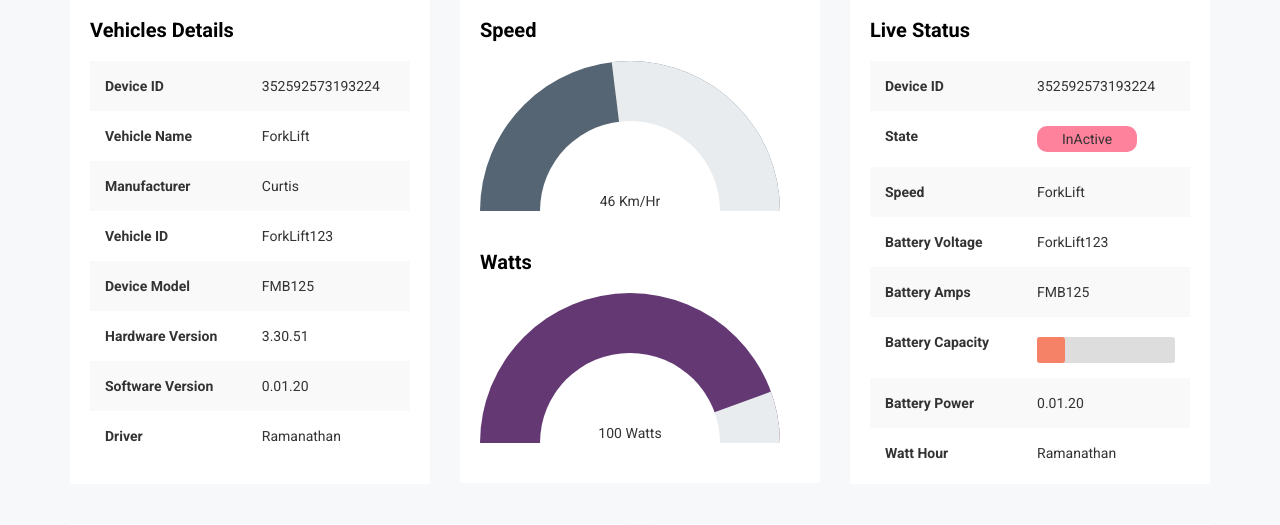
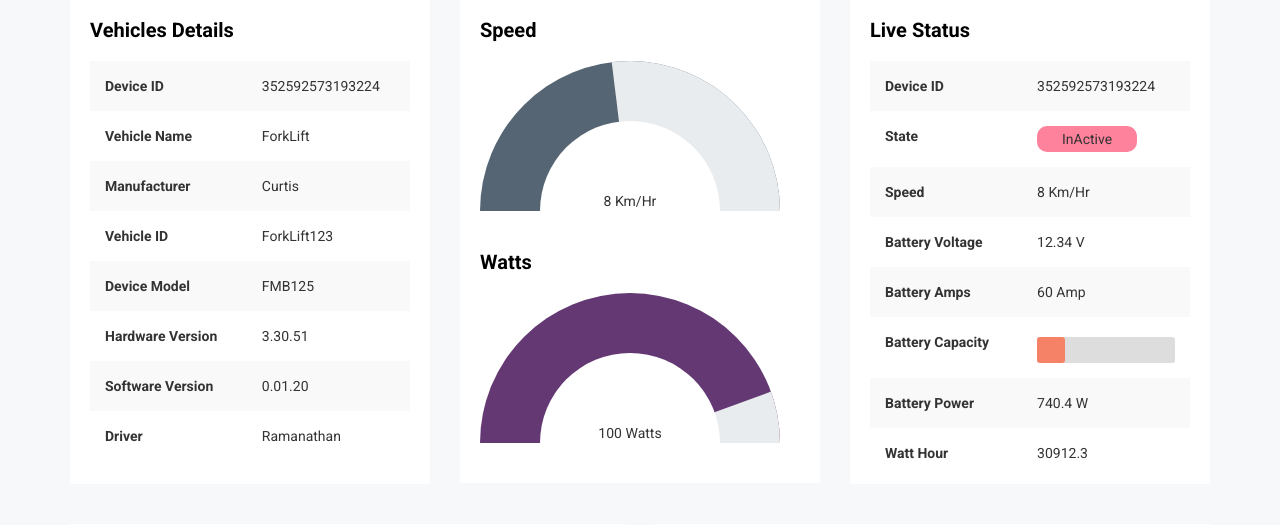
Before and after one commit to febinoAnand/Forklift_TCP_Live, a Django app: page /devicedashboard in a window 1280 px wide. Shown: the part 120-645 px from the top of the page. Run offline with Django 4.2, Linux system fonts and the light colour scheme; data comes from the database, SQL or seed files in the repository; data that the repository does not hold is empty; some libraries are stand-ins or nearby versions.

Commit message:
Template was updated

```diff
--- a/templates/devicedashboard.html
+++ b/templates/devicedashboard.html
@@ -148,7 +148,7 @@
 						<div class="gauge" style="width: 300px; --rotation:83deg; --color:#566573; --background:#e9ecef;">
 							<div class="percentage"></div>
 							<div class="mask"></div>
-							<span class="value">46 Km/Hr</span>
+							<span class="value">8 Km/Hr</span>
 						</div><br><br>
 
                         <div class="basic-tb-hd">
@@ -195,15 +195,18 @@
 									</tr>
 									<tr>
                                         <th>Speed</th>
-										<td id="live_speed_widget">{{device.vehicle_name}}</td>
+										<td id="live_speed_widget">8 Km/Hr</td>
+										<!-- <td id="live_speed_widget">{{device.vehicle_name}}</td> -->
 									</tr>
                                     <tr>
                                         <th>Battery Voltage</th>
-										<td id="live_batt_volt_widget">{{device.vehicle_id}}</td>
+										<td id="live_batt_volt_widget">12.34 V</td>
+										<!-- <td id="live_batt_volt_widget">{{device.vehicle_id}}</td> -->
 									</tr>
 									<tr>
                                         <th>Battery Amps</th>
-										<td id="live_batt_amp_widget">{{device.device_model}}</td>
+										<td id="live_batt_amp_widget">60 Amp</td>
+										<!-- <td id="live_batt_amp_widget">{{device.device_model}}</td> -->
 									</tr>
 									<tr>
                                         <th>Battery Capacity</th>
@@ -215,11 +218,13 @@
                                     </tr>
 									<tr>
                                         <th>Battery Power</th>
-										<td id="live_batt_pow_widget">{{device.software_version}}</td>
+										<td id="live_batt_pow_widget">740.4 W</td>
+										<!-- <td id="live_batt_pow_widget">{{device.software_version}}</td> -->
                                     </tr>
 									<tr>
                                         <th>Watt Hour</th>
-										<td id="live_batt_watt_widget">{{device.driver}}</td>
+										<td id="live_batt_watt_widget">30912.3</td>
+										<!-- <td id="live_batt_watt_widget">{{device.driver}}</td> -->
                                     </tr>
                             </table>
                     </div>
```
